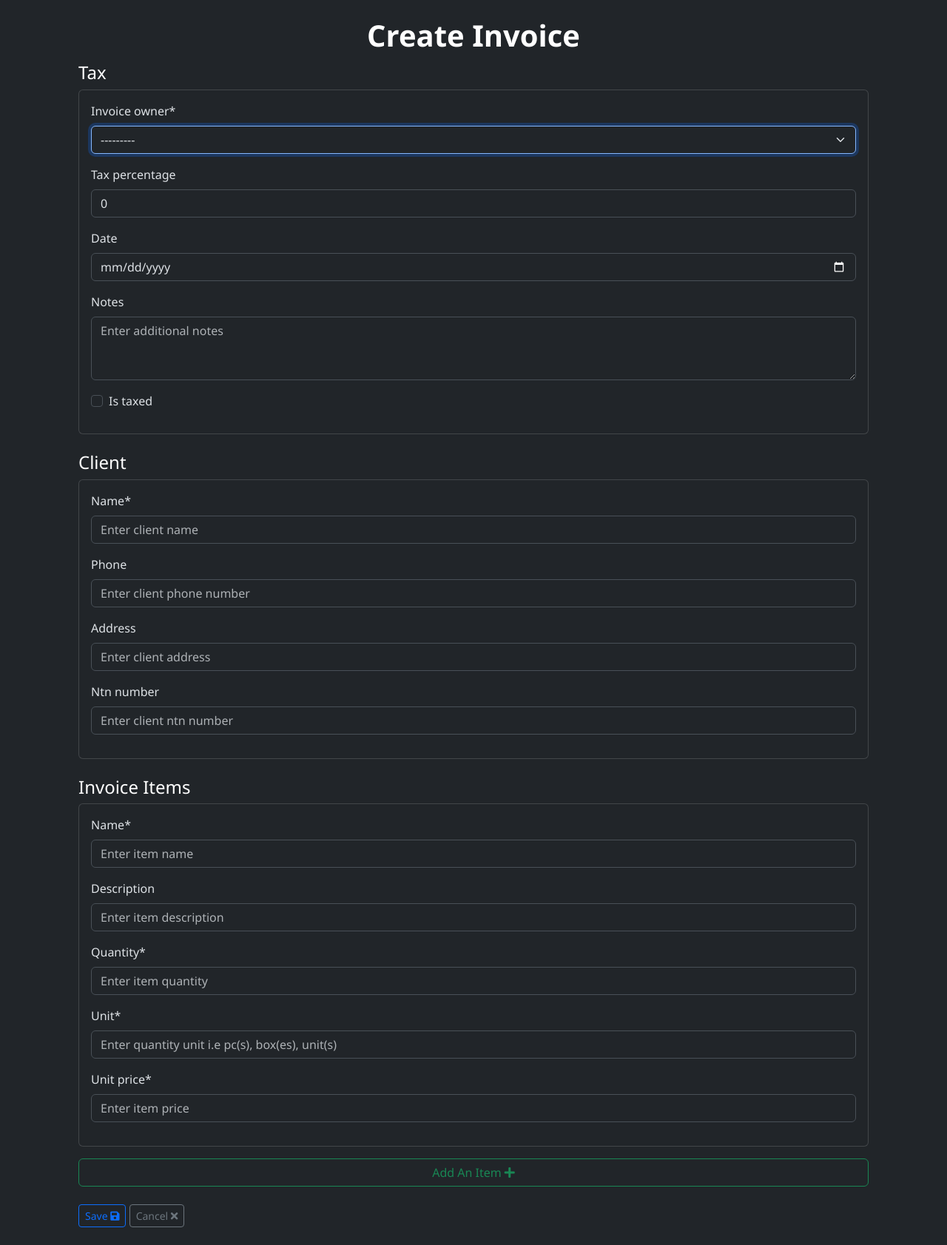
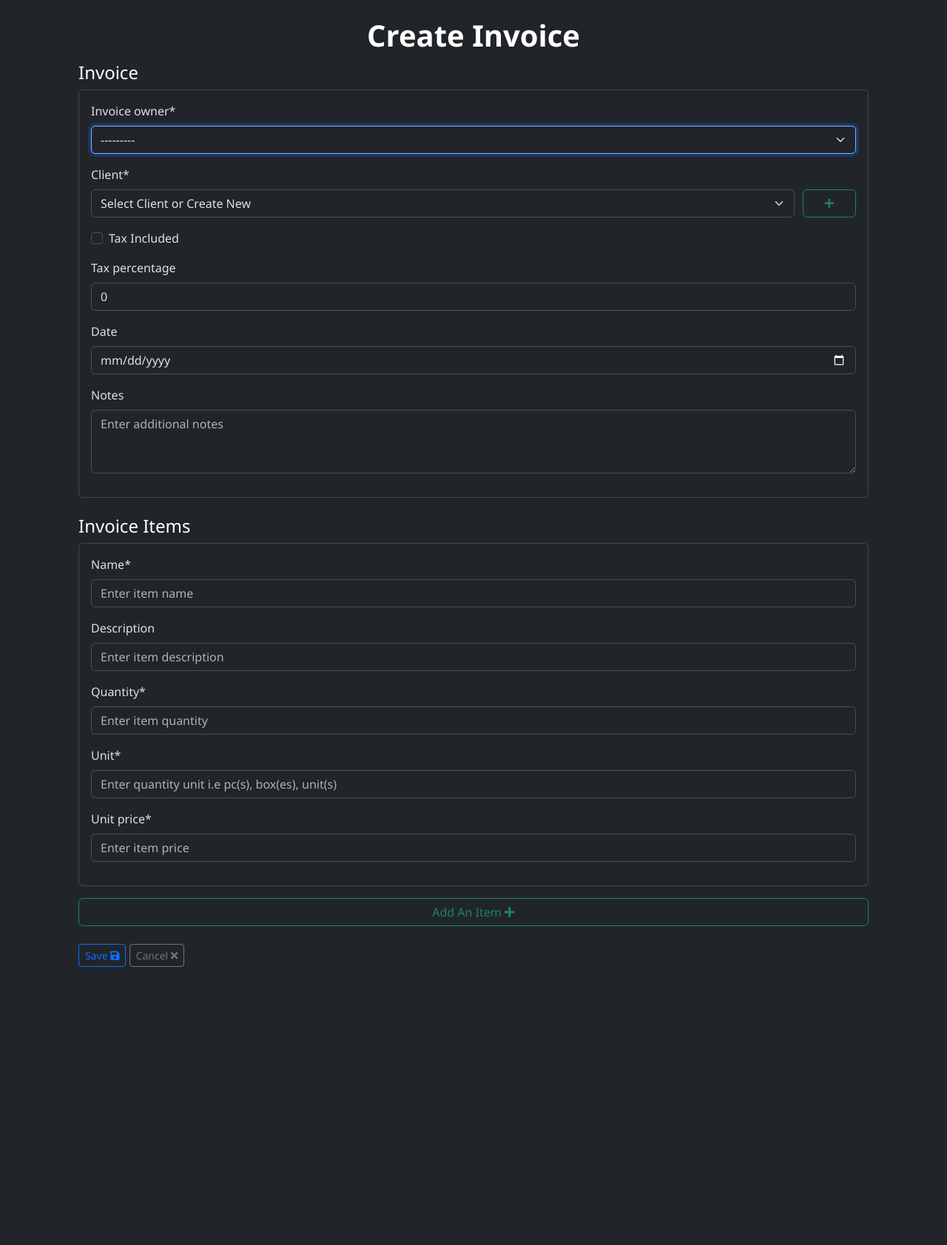
Before and after one commit to sam1-khan/Simple-Invoice-Generator, a Django app: page /create/ in a window 1280 px wide. Shown: the whole page at 74% size. After the commit the page ends 1307 px from the top, so only its background shows below. Run offline with Django 5.2, Linux system fonts and the light colour scheme; the visitor is signed in with stand-in values (Sample User, id 1); data comes from the database, SQL or seed files in the repository; data that the repository does not hold is empty; some libraries are stand-ins or nearby versions.

Commit message:
fixed bugs and rewrote client-invoice relationship/interaction

```diff
--- a/invoice_app/forms.py
+++ b/invoice_app/forms.py
@@ -5,7 +5,7 @@ from .models import Invoice, InvoiceOwner, InvoiceItem, Client
 class InvoiceForm(forms.ModelForm):
     class Meta:
         model = Invoice
-        fields = ['invoice_owner', 'tax_percentage', 'date', 'notes', 'is_taxed',]
+        fields = ['invoice_owner', 'client', 'is_taxed', 'tax_percentage', 'date', 'notes',]
         widgets = {
             'invoice_owner': forms.Select(attrs={
                 'autofocus': 'autofocus',
@@ -20,10 +20,9 @@ class InvoiceForm(forms.ModelForm):
                 'rows': 3,
                 'placeholder': 'Enter additional notes',
             }),
-            'is_taxed': forms.CheckboxInput(attrs={
-                'label': 'Taxed Included',
-            }),
         }
+    is_taxed = forms.BooleanField(label='Tax Included', required=False)
+
 
     tax_percentage = forms.DecimalField(
         required=False,
@@ -37,6 +36,7 @@ class InvoiceForm(forms.ModelForm):
             'placeholder': 'Enter tax percentage (without "%")',
         })
     )
+    client = forms.ModelChoiceField(queryset=Client.objects.all(), empty_label="Select Client or Create New", required=True)
 
 
 class InvoiceOwnerCreationForm(UserCreationForm):
@@ -118,7 +118,3 @@ class ClientForm(forms.ModelForm):
 InvoiceItemFormSet = forms.inlineformset_factory(
     Invoice, InvoiceItem, form=InvoiceItemForm, extra=1, can_delete=True
 )
-
-ClientFormSet = forms.inlineformset_factory(
-    Invoice, Client, form=ClientForm, extra=1, can_delete=False
-)
--- a/invoice_app/models.py
+++ b/invoice_app/models.py
@@ -46,8 +46,34 @@ class InvoiceOwner(AbstractUser):
         return self.name
 
 
+class Client(models.Model):
+    name = models.CharField(max_length=255)
+    address = models.TextField(max_length=255, null=True, blank=True)
+    ntn_number = models.CharField(max_length=13, null=True, blank=True)
+    phone = models.CharField(max_length=12, blank=True, null=True)
+    created_at = models.DateTimeField(auto_now_add=True)
+    updated_at = models.DateTimeField(auto_now=True)
+
+    class Meta:
+        ordering = ('-updated_at',)
+
+    def clean(self):
+        if self.phone and not self.phone.replace("-", "").isdigit():
+            raise ValidationError(_("Phone number should contain only digits and dashes (-)."))
+
+        if self.phone and not (11 <= len(self.phone) <= 12):
+            raise ValidationError("Phone Number must be 11 to 12 characters long. Pattern: 0123-4567890")
+
+        if self.ntn_number and not (7 <= len(self.ntn_number) <= 13):
+            raise ValidationError("NTN number must be 7 to 13 characters long. Pattern: 01234-5678901 or 0123456-78901")
+
+    def __str__(self):
+        return self.name
+
+
 class Invoice(models.Model):
     invoice_owner = models.ForeignKey(InvoiceOwner, on_delete=models.CASCADE)
+    client = models.ForeignKey(Client, related_name='invoices', on_delete=models.CASCADE)
     reference_number = models.CharField(max_length=14, editable=False, unique=True)
     tax_percentage = models.DecimalField(
         max_digits=5, blank=True, null=True, decimal_places=2, validators=[MinValueValidator(0)]
@@ -122,29 +148,3 @@ class InvoiceItem(models.Model):
 
     def __str__(self):
         return f"{self.name} - {self.quantity} x {self.unit_price}"
-
-
-class Client(models.Model):
-    name = models.CharField(max_length=255)
-    address = models.TextField(max_length=255, null=True, blank=True)
-    ntn_number = models.CharField(max_length=13, null=True, blank=True)
-    phone = models.CharField(max_length=12, blank=True, null=True)
-    invoice = models.ForeignKey(Invoice, related_name='clients', on_delete=models.CASCADE, null=True, blank=True)
-    created_at = models.DateTimeField(auto_now_add=True)
-    updated_at = models.DateTimeField(auto_now=True)
-
-    class Meta:
-        ordering = ('-updated_at',)
-
-    def clean(self):
-        if self.phone and not self.phone.replace("-", "").isdigit():
-            raise ValidationError(_("Phone number should contain only digits and dashes (-)."))
-
-        if self.phone and not (11 <= len(self.phone) <= 12):
-            raise ValidationError("Phone Number must be 11 to 12 characters long. Pattern: 0123-4567890")
-
-        if self.ntn_number and not (7 <= len(self.ntn_number) <= 13):
-            raise ValidationError("NTN number must be 7 to 13 characters long. Pattern: 01234-5678901 or 0123456-78901")
-
-    def __str__(self):
-        return self.name
--- a/invoice_app/templates/invoice_app/client/delete.html
+++ b/invoice_app/templates/invoice_app/client/delete.html
@@ -5,10 +5,10 @@
     <div class="card-body">
       <h3 class="card-title text-center text-danger mb-4">Delete Client</h3>
       <p class="text-center mb-4">Are you sure you want to delete the client: <strong>{{ client }}</strong>?</p>
-      <form action="" method="POST">
+      <form method="POST">
         {% csrf_token %}
         <div class="d-flex justify-content-around">
-          <button type="submit" class="btn btn-danger btn-sm" value="Yes, delete.">
+          <button type="submit" class="btn btn-danger btn-sm" value="Yes, delete." autofocus>
             Yes, delete <i class="fa fa-trash"></i>
           </button>
           <button type="button" class="btn btn-outline-secondary btn-sm" onclick="window.location.href='{% url 'invoice_app:client-list' %}'; return false;">
--- a/invoice_app/templates/invoice_app/invoice/form.html
+++ b/invoice_app/templates/invoice_app/invoice/form.html
@@ -6,32 +6,36 @@
     div[id$="-DELETE"] {
         display: none;
     }
+
+    div[id="div_id_client"] {
+        display: flex;
+        flex-wrap: wrap;
+    }
+
+    div[id="div_id_client"] label {
+        flex-basis: 100%;
+    }
+
+    div[id="div_id_client"] select {
+        flex-basis: 92%;
+        margin-right: auto;
+    }
+
+    div[id="div_id_client"] button {
+        flex-basis: 7%;
+    }
 </style>
 <div class="container">
     <h1 class='pb-1 text-center fw-bold'>{{ form.instance.pk|yesno:"Edit,Create" }} Invoice</h1>
     <form method="post">
         {% csrf_token %}
 
-        <h4>Tax</h4>
+        <h4>Invoice</h4>
         <div class="card mb-4">
             <div class="card-body">
                 {{ form|crispy }}
             </div>
         </div>
-
-        {% if client_formset %}
-        <h4>Client</h4>
-        {{ client_formset.management_form }}
-        <div class="client_formset">
-            {% for form in client_formset %}
-            <div class="client_formset card mb-4">
-                <div class="card-body">
-                    {{ form|crispy }}
-                </div>
-            </div>
-            {% endfor %}
-        </div>
-        {% endif %}
 
         {% if formset %}
         <h4>Invoice Items</h4>
@@ -61,10 +65,57 @@
     </form>
 </div>
 <script type="text/javascript">
+function openWindow() {
+        const url = "{% url 'invoice_app:client-create' %}";
+
+        const width = 600;
+        const height = 520;
+        const left = (window.innerWidth / 2) - (width / 2);
+        const top = (window.innerHeight / 2) - (height / 2);
+
+        const windowOptions = `width=${width}, height=${height}, left=${left}, top=${top}`;
+
+        // Open the new window with the specified URL and options
+        window.open(url, 'Create New Client', windowOptions);
+    }
+
 document.addEventListener('DOMContentLoaded', () => {
-    const formsetContainer = document.querySelector('.formset'); // Container for formset rows
-    const addFormButton = document.querySelector('#add-form'); // "Add Form" button
-    const totalFormsInput = document.querySelector('#id_items-TOTAL_FORMS'); // Management form's TOTAL_FORMS field
+    const formsetContainer = document.querySelector('.formset');
+    const addFormButton = document.querySelector('#add-form');
+    const totalFormsInput = document.querySelector('#id_items-TOTAL_FORMS');
+    const clientDropdownDiv = document.querySelector('#div_id_client');
+    const isTaxedCheckbox = document.querySelector('#id_is_taxed');
+    const isTaxedDiv = document.querySelector('#div_id_is_taxed');
+    const taxPercentageDiv = document.querySelector('#div_id_tax_percentage');
+
+    function toggleFields() {
+        if (isTaxedCheckbox.checked) {
+            taxPercentageDiv.style.display = 'none';
+        } else {
+            taxPercentageDiv.style.display = 'block';
+        }
+
+        if (taxPercentageDiv.querySelector('input').value > 0) {
+            isTaxedDiv.style.display = 'none';
+        } else {
+            isTaxedDiv.style.display = 'block';
+        }
+    }
+
+    isTaxedCheckbox.addEventListener('change', toggleFields);
+    taxPercentageDiv.querySelector('input').addEventListener('input', toggleFields);
+
+
+    if (clientDropdownDiv){
+        addClientButton = document.createElement('button');
+        addClientButton.type = 'button';
+        addClientButton.className = 'btn btn-outline-success rounded btn-sm add-client-button';
+        addClientButton.innerHTML = '<i class="fa fa-plus"></i>';
+        addClientButton.setAttribute('title', 'Add New Client');
+        addClientButton.onclick = openWindow
+
+        clientDropdownDiv.appendChild(addClientButton);
+    }
 
     if (!formsetContainer || !addFormButton || !totalFormsInput) {
         console.error("Required formset elements are missing!");
--- a/invoice_app/templates/invoice_app/invoice/list.html
+++ b/invoice_app/templates/invoice_app/invoice/list.html
@@ -34,7 +34,7 @@
     <div class="col">
       <div class="card shadow-lg border-0 bg-dark text-light">
         <div class="card-body">
-          <h5 class="card-title">{{ invoice.clients.first.name }}</h5>
+          <h5 class="card-title">{{ invoice.client }}</h5>
           <p class="card-text text-muted">
             <small><strong>Reference:</strong> {{ invoice.reference_number }}</small>
           </p>
--- a/invoice_app/views.py
+++ b/invoice_app/views.py
@@ -7,7 +7,7 @@ from django.contrib.auth.mixins import LoginRequiredMixin
 from .models import Invoice, Client
 from weasyprint import HTML
 from django.template.loader import render_to_string
-from .forms import InvoiceForm, ClientForm, InvoiceItemFormSet, ClientFormSet
+from .forms import InvoiceForm, ClientForm, InvoiceItemFormSet
 from django.contrib.humanize.templatetags.humanize import naturaltime
 from datetime import datetime
 from django.db.models import Q
@@ -113,23 +113,18 @@ class InvoiceCreateView(LoginRequiredMixin, CreateView):
         context = super().get_context_data(**kwargs)
         if self.request.POST:
             context['formset'] = InvoiceItemFormSet(self.request.POST)
-            context['client_formset'] = ClientFormSet(self.request.POST)
         else:
             context['formset'] = InvoiceItemFormSet()
-            context['client_formset'] = ClientFormSet(queryset=Client.objects.none())  # Empty queryset on GET
 
         return context
 
     def form_valid(self, form):
         context = self.get_context_data()
         formset = context['formset']
-        client_formset = context['client_formset']
-        if formset.is_valid() and client_formset.is_valid():
+        if formset.is_valid():
             self.object = form.save()
             formset.instance = self.object  # Set the parent invoice
-            client_formset.instance = self.object
             formset.save()
-            client_formset.save()  # Save the new clients
             return super().form_valid(form)
         else:
             return self.form_invalid(form)
@@ -146,6 +141,7 @@ class InvoiceUpdateView(LoginRequiredMixin, UpdateView):
         context = super().get_context_data(**kwargs)
         if self.request.POST:
             context['formset'] = InvoiceItemFormSet(self.request.POST, instance=self.object)
+
         else:
             context['formset'] = InvoiceItemFormSet(instance=self.object)
         return context
```
Also changed, not shown: invoice_app/admin.py (+1 -7 lines), invoice_app/templates/invoice_app/client/form.html (+17 -3 lines), invoice_app/templates/invoice_app/invoice/detail.html (+8 -8 lines), invoice_app/migrations/0001_initial.py, invoice_app/migrations/0002_alter_client_ntn_number.py (deleted), invoice_app/migrations/0003_invoice_is_taxed.py (deleted), invoice_app/migrations/0004_alter_invoice_is_taxed.py (deleted).
